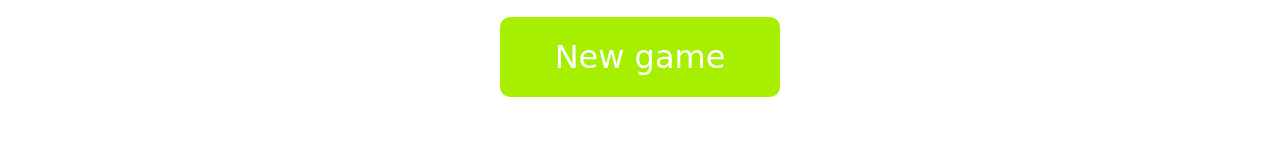
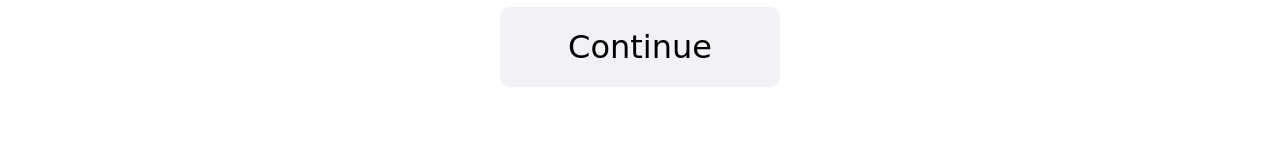
Before and after one commit to siddhant021/Sudoku-Solver, a plain HTML site: page index.html in a window 1280 px wide. Shown: the part 521-668 px from the top of the page. Drawn offline with nearby package versions, Linux system fonts and the light colour scheme; a web font is replaced by a local one.

Commit message:
Update index.html

```diff
--- a/index.html
+++ b/index.html
@@ -46,7 +46,7 @@
                     Easy
                 </div>
                 <div class="btn" id="btn-continue">Continue</div>
-                <div class="btn btn-blue" id="btn-play">New game</div>
+<!--                 <div class="btn btn-blue" id="btn-play">New game</div> -->
             </div>
             <!-- end start screen -->
 
```
